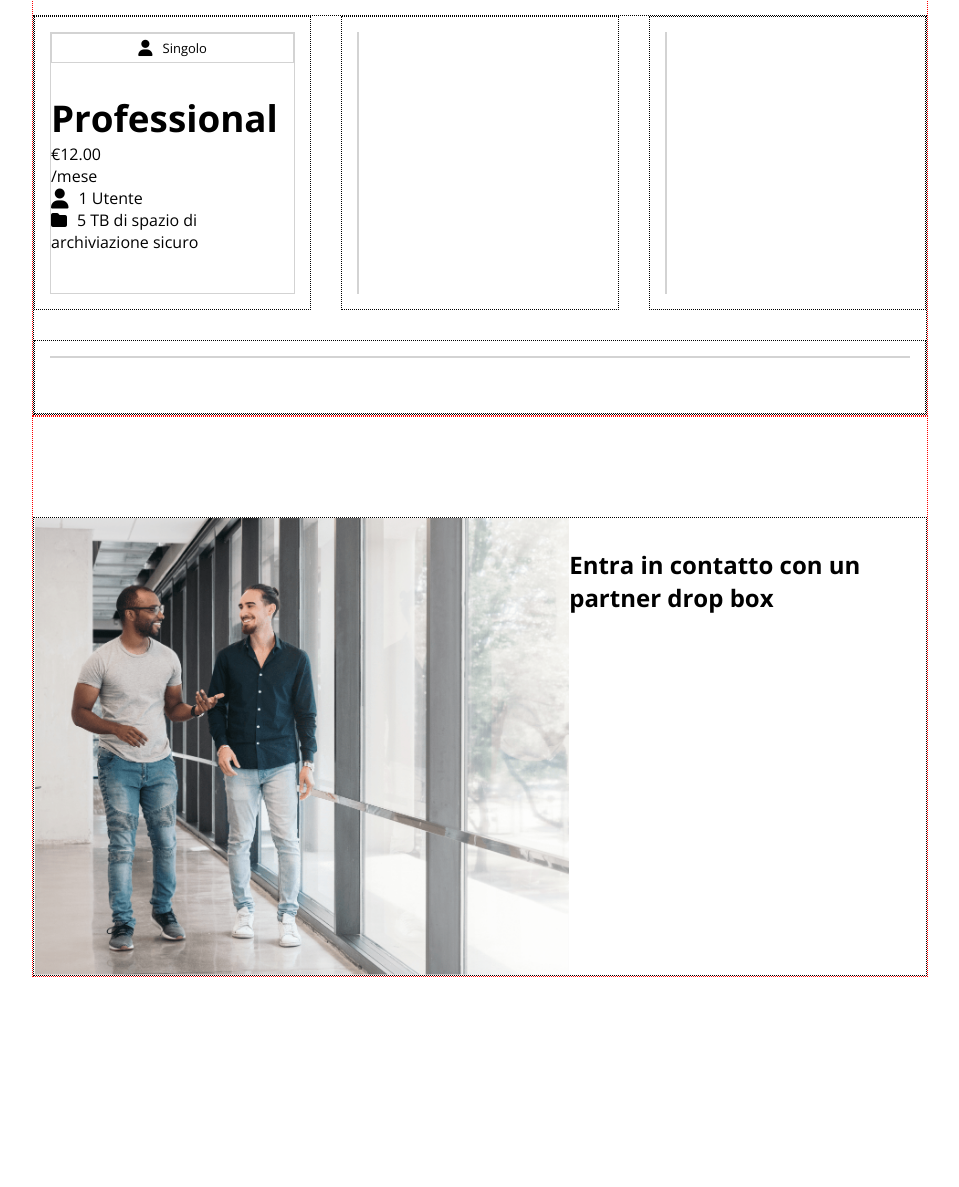
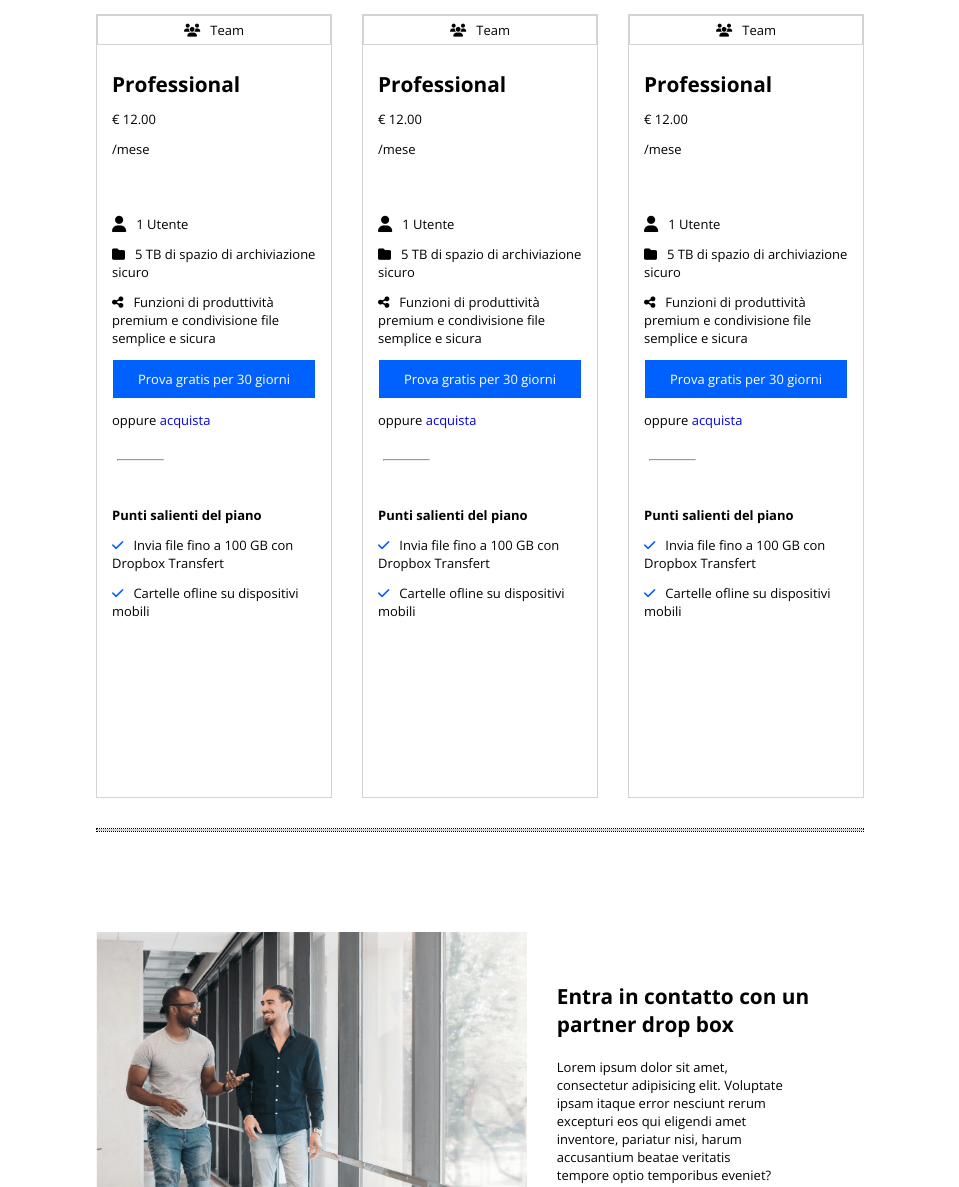
Before and after one commit to Lorenzo7991/htmlcss-dropbox, a plain HTML site: page index.html in a window 1280 px wide. Shown: the part 839-2026 px from the top of the page, without its empty margins (160-1119 px from the left). Before the commit the page ends 1816 px from the top, so only its background shows below. Drawn offline with nearby package versions, Linux system fonts and the light colour scheme.

Commit message:
added jumbotron, business plans, dropbox partners

```diff
--- a/css/style.css
+++ b/css/style.css
@@ -16,7 +16,6 @@ ul {
 }
 
 a {
-    color: black;
     text-decoration: none;
 }
 
@@ -26,16 +25,20 @@ img {
     display: block;
 }
 
-h1{
+h1 {
     font-size: 4rem;
     padding-top: 20px;
 }
 
-h2{
+h2 {
     font-size: 2.3rem;
     padding-top: 30px;
 }
 
+h3 {
+    font-size: 1.3rem;
+    padding-top: 10px;
+}
 
 /*^ Utils */
 .container {
@@ -46,15 +49,12 @@ h2{
 main .top-container {
     max-width: 70%;
     margin: 0 auto;
-
-
 }
 
-main .center-container{
-    max-width: 70%;
+main .center-container {
+    max-width: 60%;
     margin: 0 auto;
 
-    border: 1px dotted red;
 }
 
 footer .container {
@@ -67,22 +67,23 @@ footer .container {
 .btn {
     padding: 10px 15px;
     display: inline-block;
+    border: 1px solid;
 }
 
 .btn-small {
     padding: 5px 10px;
 }
 
-.row{
+.row {
     display: flex;
     flex-direction: row;
     flex-wrap: wrap;
 
-    min-height: 400px;
-    border: 1px dotted;
+    min-height: 200px;
+
 }
 
-.spacing-dw{
+.spacing-dw {
     margin-bottom: 40px;
 }
 
@@ -100,11 +101,14 @@ footer .container {
     background-color: white;
 }
 
+
 .menu-nav {
     flex-basis: 30%;
     margin: 10px 10px 10px 10px;
 }
-
+.menu-nav a{
+    color: black;
+}
 .menu-nav ul {
     display: flex;
     align-items: center;
@@ -118,7 +122,7 @@ footer .container {
 .btn-nav {
     color: white;
     background-color: rgb(0, 97, 255);
-
+    border: transparent;
 }
 
 /*^ Main */
@@ -129,77 +133,77 @@ footer .container {
     padding-top: 40px;
     height: 600px;
 }
-.jumbo{
+
+.jumbo {
     display: flex;
     padding-top: 40px;
 }
 
-/** jumbotron - left col rules */
-.left-col{
+/** jumbotron - text column rules */
+.text-col {
     flex-basis: 40%;
     font-size: 13px;
     padding-right: 50px;
 }
 
-.jumbo-btn{
+.jumbo-btn {
     color: white;
     background-color: rgb(0, 97, 255);
     display: inline-block;
+    border: transparent;
     margin: 40px 0;
 }
 
-/**jumbotron - right col rules */
-.right-col{
+/**jumbotron - img column rules */
+.img-col {
     flex-basis: 60%;
 }
 
 /** Section monthly plans */
-#monthly-plans{
+#monthly-plans {
     margin-top: 35px;
 }
 
 /** Section checkbox monthly plans */
-.checkbox-billing{
+.checkbox-billing {
     display: flex;
     margin: 30px 0;
     font-size: 13px;
     align-items: center;
 }
 
-.checkbox-icon-ticked{
-    color:rgb(0, 97, 255);
+.checkbox-icon-ticked {
+    color: rgb(0, 97, 255);
     margin-right: 10px;
 }
 
-.checkbox-icon-unticked{
-    color:rgb(0, 97, 255);
+.checkbox-icon-unticked {
+    color: rgb(0, 97, 255);
     margin: 0 10px 0 50px
 }
 
-/** Section plans row  */
-
-.plans{
+/** Section plans grid  */
+.plans {
     gap: 30px;
 }
 
-.plans-col{
+.plans-col {
     display: flex;
     flex-wrap: wrap;
     flex-basis: calc(100% / 3 - 60px / 3);
-
-    border: 1px dotted;
 }
 
-.full-plans-col{
+.full-plans-col {
     flex-basis: 100%;
 
     border: 1px dotted;
 }
 
 
-.card-title{
+/** plans - cards content rules  */
+.card-title {
     padding: 5px 0;
-    display: flex ;
+    display: flex;
     justify-content: center;
     align-items: center;
     font-size: 13px;
@@ -208,29 +212,81 @@ footer .container {
     border: 1px solid lightgray;
 }
 
-.card-title i{
-
+.card-title i {
     margin-right: 10px;
 }
 
-.plans-card{
-    margin:  15px;
+
+.plans-card {
+    font-size: 13px;
     border: 1px solid lightgray;
 }
 
-.plans-card i{
+.plan-price {
+    padding: 15px 15px 0 15px;
+    ;
+    margin-bottom: 30px;
+}
+
+.promotions {
+    padding: 15px 15px 0 15px;
+    margin-bottom: 30px;
+}
+
+.plan-recap {
+    padding: 15px;
+    margin: 30px 0 150px;
+}
+
+
+.plans-card p {
+    margin: 12px 0;
+}
+
+.plans-card i {
     margin-right: 10px;
 
 }
 
+.custom-color {
+    color: rgb(0, 97, 255);
+}
+
+.plans-card hr {
+    width: 20%;
+    margin-left: 20px;
+    color: lightgray;
+}
+
+
+
+/** Plans - btn rules */
+.btn-plans {
+    color: white;
+    background-color: rgb(0, 97, 255);
+    display: block;
+    text-align: center;
+}
+
 
 /** Section dropbox-partners  */
-.partners{
+.partners {
     margin-top: 100px;
 }
 
+.partners-img {
+    padding: 0 30px 30px 0;
+}
 
-.partners-card h2{
-    font-size: 1.5rem;
-    text-align: left;
+.partners-card h3 {
+    padding-top: 50px;
 }
+
+.partners-card p {
+    margin-top: 20px;
+    padding-right: 30px;
+}
+
+.partners-btn {
+    margin-top: 40px;
+}
--- a/index.html
+++ b/index.html
@@ -37,7 +37,8 @@
                     <li><a href="#">Supporto</a></li>
                     <li><a href="#">Contatta l'ufficio vendite</a></li>
                     <li><a href="#">Accedi</a></li>
-                    <li><a href="#" class="btn btn-small btn-nav">Inizia</a></li>
+                    <!-- hammering color btn "inizia" -->
+                    <li><a style="color: white;" class="btn btn-small btn-nav" href="#monthly-plans">Inizia</a></li>
                 </ul>
             </div>
         </header>
@@ -47,7 +48,7 @@
                 <div class="top-container">
                     <h1>Tutto ciò che ti serve per il lavoro, in un unico posto</h1>
                     <div class="jumbo row">
-                        <div class="left-col">
+                        <div class="text-col">
                             <div class="jumbo-card">
                                 <p>Lorem ipsum dolor sit amet, consectetur adipisicing elit. Voluptate ipsam itaque
                                     error nesciunt rerum excepturi eos qui eligendi amet inventore, pariatur nisi, harum
@@ -58,7 +59,7 @@
                                 <i class="fa-solid fa-arrow-down fa-4x"></i>
                             </div>
                         </div>
-                        <div class="right-col">
+                        <div class="img-col">
                             <div class="jumbo-card">
                                 <img src="assets/img/jumbo.png" alt="jumbotron">
                             </div>
@@ -78,23 +79,77 @@
                 <div class="plans row">
                     <div class="plans-col">
                         <div class="plans-card">
-                            <div class="card-title"><i class="fa-solid fa-user fa-lg"></i>Singolo</div>
-                            <h2>Professional</h3>
-                            &euro;<span>12.00</span>
+                            <div class="card-title"><i class="fa-solid fa-users"></i>Team</div>
+                            <div class="plan-price">
+                            <h3>Professional</h3>
+                            <p>&euro; 12.00</p>
                             <p>/mese</p>
-                            <div><i class="fa-solid fa-user fa-lg"></i>1 Utente</div>
-                            <div><i class="fa-solid fa-folder"></i>5 TB di spazio di archiviazione sicuro</div>
+                            </div>
 
+                            <div class="promotions">
+                            <p><i class="fa-solid fa-user fa-lg"></i>1 Utente</p>
+                            <p><i class="fa-solid fa-folder"></i>5 TB di spazio di archiviazione sicuro</p>
+                            <p><i class="fa-solid fa-share-nodes"></i>Funzioni di produttività premium e condivisione file semplice e sicura</p>
+                            <a href="#" class="btn btn-plans">Prova gratis per 30 giorni</a>
+                            <p>oppure <a href="#">acquista</a></p>
+                            </div>
+                            <hr>
+
+                            <div class="plan-recap">
+                            <h4>Punti salienti del piano</h4>
+                            <p><i class="fa-solid fa-check custom-color "></i>Invia file fino a 100 GB con Dropbox Transfert</p>
+                            <p><i class="fa-solid fa-check custom-color"></i>Cartelle ofline su dispositivi mobili</p>
+                            </div>
                         </div>
                     </div>
                     <div class="plans-col">
                         <div class="plans-card">
+                            <div class="card-title"><i class="fa-solid fa-users"></i>Team</div>
+                            <div class="plan-price">
+                            <h3>Professional</h3>
+                            <p>&euro; 12.00</p>
+                            <p>/mese</p>
+                            </div>
 
+                            <div class="promotions">
+                            <p><i class="fa-solid fa-user fa-lg"></i>1 Utente</p>
+                            <p><i class="fa-solid fa-folder"></i>5 TB di spazio di archiviazione sicuro</p>
+                            <p><i class="fa-solid fa-share-nodes"></i>Funzioni di produttività premium e condivisione file semplice e sicura</p>
+                            <div class="btn btn-plans">Prova gratis per 30 giorni</div>
+                            <p>oppure <a href="#">acquista</a></p>
+                            </div>
+                            <hr>
+
+                            <div class="plan-recap">
+                            <h4>Punti salienti del piano</h4>
+                            <p><i class="fa-solid fa-check custom-color "></i>Invia file fino a 100 GB con Dropbox Transfert</p>
+                            <p><i class="fa-solid fa-check custom-color"></i>Cartelle ofline su dispositivi mobili</p>
+                            </div>
                         </div>
                     </div>
                     <div class="plans-col">
                         <div class="plans-card">
+                            <div class="card-title"><i class="fa-solid fa-users"></i>Team</div>
+                            <div class="plan-price">
+                            <h3>Professional</h3>
+                            <p>&euro; 12.00</p>
+                            <p>/mese</p>
+                            </div>
 
+                            <div class="promotions">
+                            <p><i class="fa-solid fa-user fa-lg"></i>1 Utente</p>
+                            <p><i class="fa-solid fa-folder"></i>5 TB di spazio di archiviazione sicuro</p>
+                            <p><i class="fa-solid fa-share-nodes"></i>Funzioni di produttività premium e condivisione file semplice e sicura</p>
+                            <div class="btn btn-plans">Prova gratis per 30 giorni</div>
+                            <p>oppure <a href="#">acquista</a></p>
+                            </div>
+                            <hr>
+
+                            <div class="plan-recap">
+                            <h4>Punti salienti del piano</h4>
+                            <p><i class="fa-solid fa-check custom-color "></i>Invia file fino a 100 GB con Dropbox Transfert</p>
+                            <p><i class="fa-solid fa-check custom-color"></i>Cartelle ofline su dispositivi mobili</p>
+                            </div>
                         </div>
                     </div>
 
@@ -107,14 +162,18 @@
             </section>
             <section id="partners-dropbox" class="center-container">
                 <div class="partners row">
-                    <div class="right-col">
+                    <div class="img-col partners-img">
                         <div class="partners-card">
-                            <img class="img-hammered-control" src="assets/img/partner.png" alt="partners">
+                            <img class="img-partners-control" src="assets/img/partner.png" alt="partners">
                         </div>
                     </div>
-                    <div class="left-col">
+                    <div class="text-col">
                         <div class="partners-card">
-                            <h2>Entra in contatto con un partner drop box</h2>
+                            <h3>Entra in contatto con un partner drop box</h3>
+                            <p>Lorem ipsum dolor sit amet, consectetur adipisicing elit. Voluptate ipsam itaque
+                                    error nesciunt rerum excepturi eos qui eligendi amet inventore, pariatur nisi, harum
+                                    accusantium beatae veritatis tempore optio temporibus eveniet?</p>
+                                <a href="#" class="btn partners-btn">Trova un partner</a>
                         </div>
                     </div>
 
```
